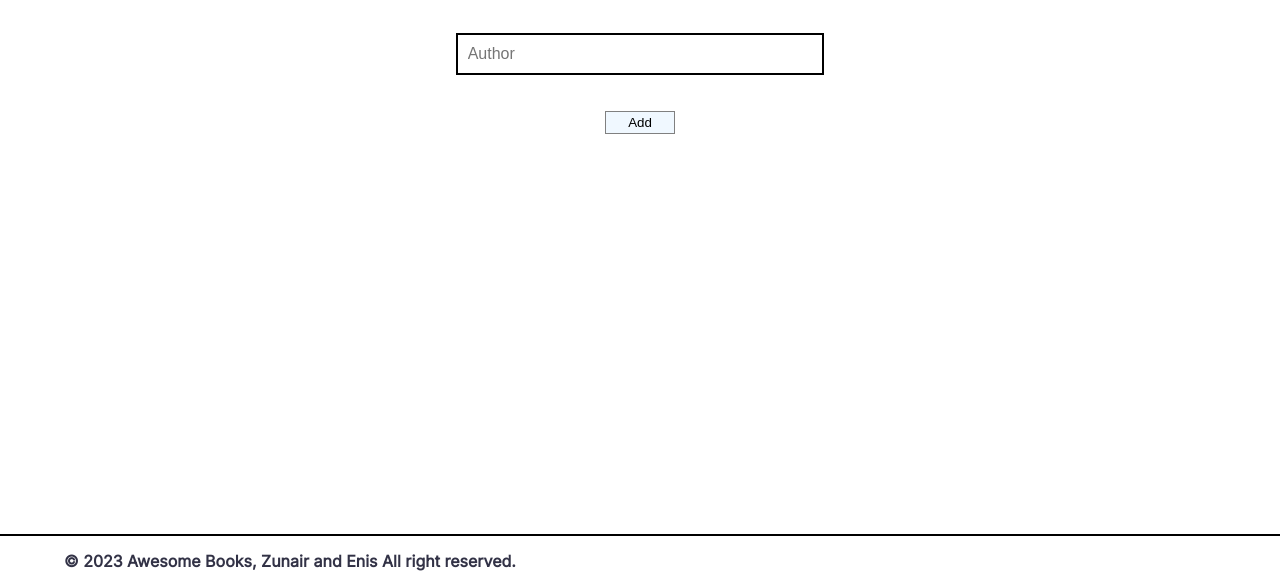
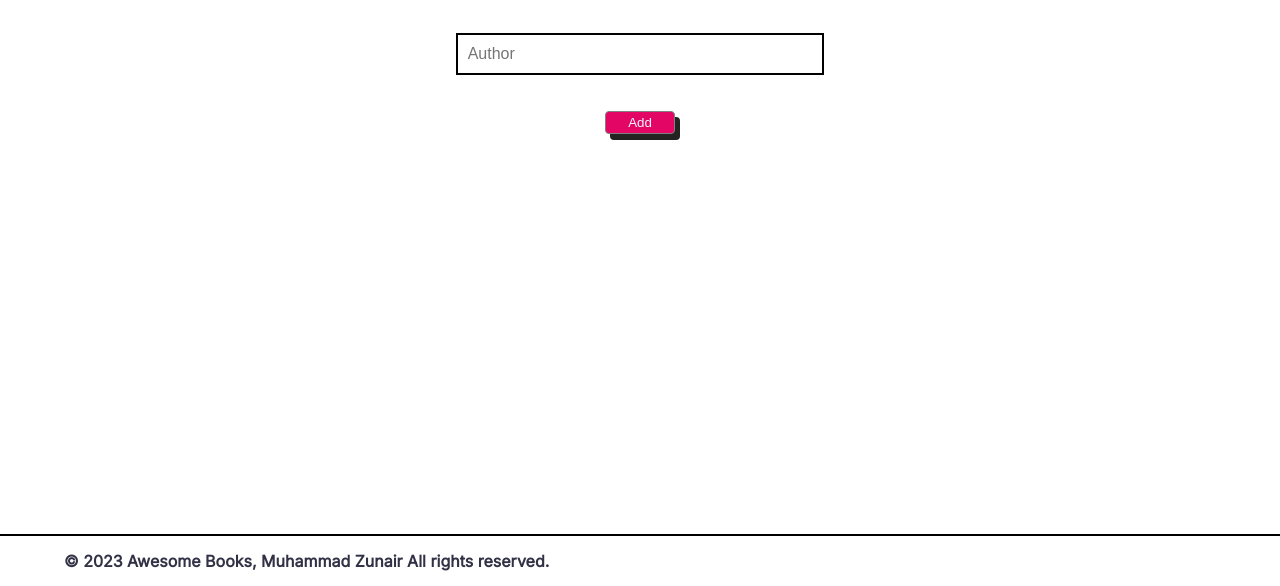
Before and after one commit to zunairkhan811/Add-books-javascript-project, a website: page index.html in a window 1280 px wide. Both pictures are taken after a click on the link "Add New". Shown: the part 214-800 px from the top of the page. Drawn offline with Linux system fonts and the light colour scheme; a web font is replaced by a local one.

Commit message:
Change button shadow and colors

```diff
--- a/index.html
+++ b/index.html
@@ -94,7 +94,7 @@
     </div>
 
     <footer class="footer">
-      <p>© 2023 Awesome Books, Zunair and Enis All right reserved.</p>
+      <p>© 2023 Awesome Books, Muhammad Zunair All rights reserved.</p>
     </footer>
 
     <script src="refactor.js"></script>
--- a/styles.css
+++ b/styles.css
@@ -120,8 +120,11 @@
   button {
     width: fit-content;
     border: 1px solid gray;
+    color: aliceblue;
+    border-radius: 4px;
+    box-shadow: 5px 6px #232421;
     padding: 3px;
-    background-color: aliceblue;
+    background-color: #e30664;
   }
 
   button:hover {
```
